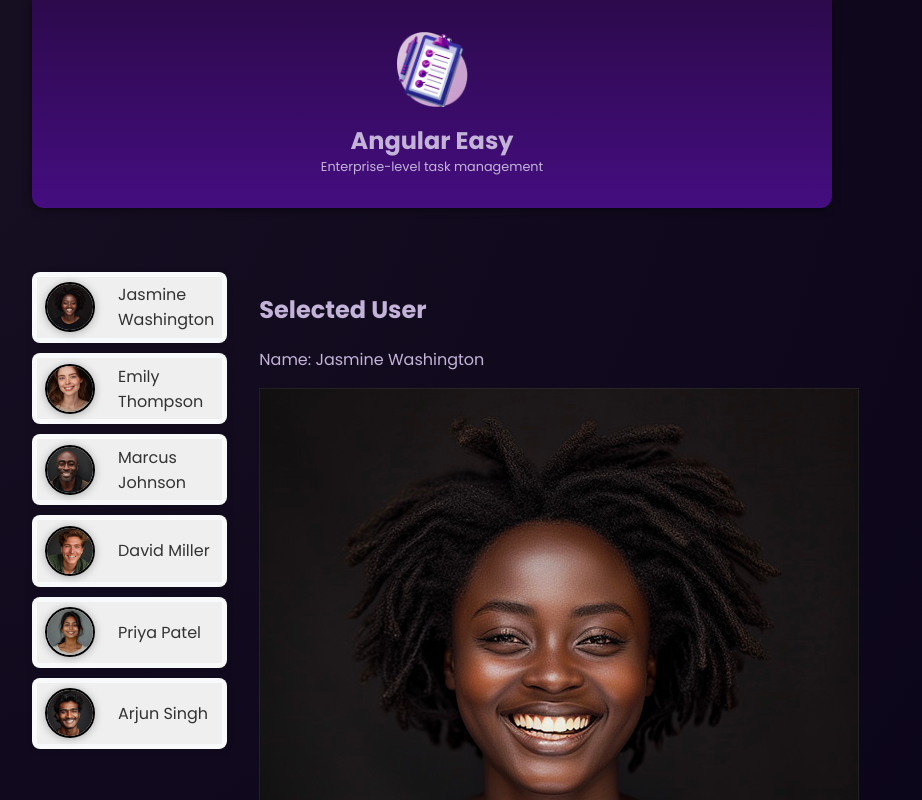
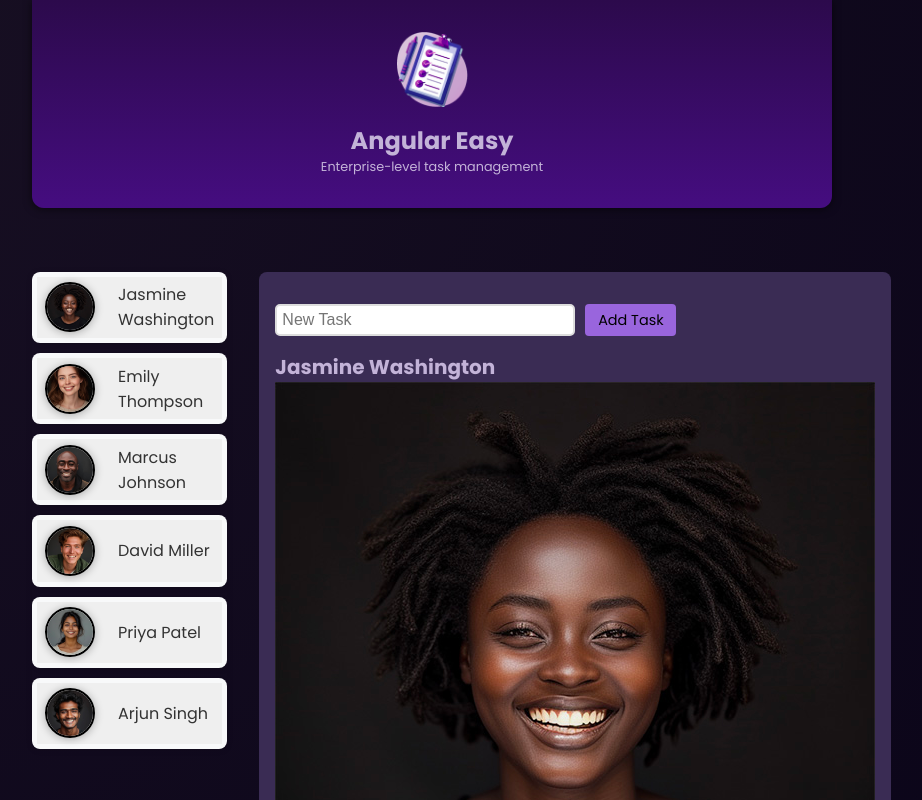
Before and after one commit to Caspec/angular, an Angular app: page / in a window 1280 px wide. Both pictures are taken after a click on the button "Jasmine Washington". Shown: the top 800 px of the page, without its empty margins (208-1130 px from the left). Built offline with nearby package versions, Linux system fonts and the light colour scheme.

Commit message:
feat: add task items

```diff
--- a/src/app/app.component.html
+++ b/src/app/app.component.html
@@ -6,5 +6,9 @@
       <app-user [users]="users" (select)="onSelectUser($event)" />
     </li>
   </ul>
-  <app-task *ngIf="selectedUser" [user]="selectedUser" />
+  @if (selectedUser) {
+  <app-task [user]="selectedUser"></app-task>
+  } @else {
+  <p>Select a user to see their tasks</p>
+  }
 </main>
--- a/src/app/app.component.ts
+++ b/src/app/app.component.ts
@@ -4,14 +4,13 @@ import { UserComponent } from './user/user.component';
 import { TaskComponent } from './task/task.component';
 import { DUMMY_USERS } from './dummy';
 import { User } from './user/user.model';
-import { CommonModule } from '@angular/common';
 
 @Component({
   selector: 'app-root',
   standalone: true,
-  imports: [HeaderComponent, UserComponent, TaskComponent, CommonModule],
+  imports: [HeaderComponent, UserComponent, TaskComponent],
   templateUrl: './app.component.html',
-  styleUrl: './app.component.css'
+  styleUrl: './app.component.css',
 })
 export class AppComponent {
   title = 'first-app';
--- /dev/null
+++ b/src/app/task-item/task-item.component.css
@@ -0,0 +1,38 @@
+article {
+  padding: 1rem;
+  color: #25113d;
+  background-color: #bf9ee5;
+}
+
+h2 {
+  margin: 0;
+}
+
+time {
+  color: #3c2c50;
+}
+
+.actions {
+  text-align: right;
+  margin: 0;
+}
+
+.actions button {
+  font: inherit;
+  font-size: 0.9rem;
+  cursor: pointer;
+  background-color: #380774;
+  color: #decdf2;
+  border-radius: 4px;
+  padding: 0.5rem 1.5rem;
+  border: none;
+  box-shadow: 0 1px 3px rgba(0, 0, 0, 0.3);
+  transition: all 0.3s ease;
+  margin: 2px;
+}
+
+.actions button:hover,
+.actions button:active {
+  background-color: #4a0774;
+  box-shadow: 0 1px 6px rgba(0, 0, 0, 0.3);
+}
--- /dev/null
+++ b/src/app/task-item/task-item.component.html
@@ -0,0 +1,11 @@
+<article>
+  @if (task) {
+  <h2>{{ task.title }}</h2>
+  <time>{{ task.time }}</time>
+  <p>{{ task.summary }}</p>
+  <p class="actions">
+    <button>Edit</button>
+    <button>Delete</button>
+  </p>
+  }
+</article>
--- a/src/app/task/task.component.css
+++ b/src/app/task/task.component.css
@@ -0,0 +1,70 @@
+#tasks {
+  padding: 1rem;
+  border-radius: 8px;
+  min-height: 60vh;
+  overflow: hidden;
+  background-color: #3a2c54;
+}
+
+h2 {
+  margin: 0;
+  font-size: 0.9rem;
+  width: 60%;
+  text-wrap: balance;
+}
+
+input[type="text"] {
+  width: 100%;
+  max-width: 300px;
+  padding: 5px;
+  font-size: 16px;
+  border: 2px solid #ddd;
+  border-radius: 5px;
+  outline: none;
+  transition: border-color 0.3s;
+  margin-right: 10px;
+}
+
+input[type="text"]:focus {
+  border-color: #007bff;
+}
+
+menu {
+  padding: 0;
+}
+
+menu button {
+  font: inherit;
+  cursor: pointer;
+  background-color: #9965dd;
+  border-radius: 4px;
+  border: none;
+  padding: 0.35rem 0.8rem;
+  font-size: 0.9rem;
+}
+
+menu button:hover,
+menu button:active {
+  background-color: #a565dd;
+}
+
+ul {
+  list-style: none;
+  margin: 1rem 0;
+  padding: 0;
+  display: flex;
+  flex-direction: column;
+  gap: 1rem;
+  max-height: 50vh;
+  overflow: auto;
+}
+
+@media (min-width: 768px) {
+  h2 {
+    font-size: 1.25rem;
+  }
+
+  menu {
+    width: auto;
+  }
+}
--- a/src/app/task/task.component.html
+++ b/src/app/task/task.component.html
@@ -1,5 +1,24 @@
-<div *ngIf="user">
-  <h2>Selected User</h2>
-  <p>Name: {{ user.name }}</p>
-  <img [src]="getUserAvatar(user.avatar)" alt="{{ user.name }}" />
+<div>
+  @if (user) {
+  <section id="tasks">
+    <header>
+      <menu>
+        <input class="" #taskInput type="text" placeholder="New Task" />
+        <button (click)="addTask(taskInput.value); taskInput.value = ''">
+          Add Task
+        </button>
+      </menu>
+      <h2>{{ user.name }}</h2>
+      <img [src]="getUserAvatar(user.avatar)" alt="{{ user.name }}" />
+    </header>
+    <ul>
+      @for (taskItem of task; track taskItem.id) {
+      <li>
+        <app-task-item [task]="taskItem" />
+      </li>
+      }
+    </ul>
+  </section>
+
+  }
 </div>
--- a/src/app/task/task.component.ts
+++ b/src/app/task/task.component.ts
@@ -1,18 +1,33 @@
 import { Component } from '@angular/core';
 import { Input } from '@angular/core';
 import { User } from '../user/user.model';
-import { CommonModule } from '@angular/common';
+import { TaskItemComponent } from '../task-item/task-item.component';
+import { DUMMY_TASK } from '../tasks';
+import { Task } from '../task/task.model';
 
 @Component({
   selector: 'app-task',
-  imports: [CommonModule],
+  imports: [TaskItemComponent],
   templateUrl: './task.component.html',
-  styleUrl: './task.component.css'
+  styleUrl: './task.component.css',
 })
 export class TaskComponent {
   @Input() user: User | null = null;
+  task: Task[] = DUMMY_TASK;
 
   getUserAvatar(avatar: string): string {
     return `assets/users/${avatar}`;
   }
+
+  addTask(title: string) {
+    if (!title.trim()) return;
+    const newTask = {
+      id: (this.task.length + 1).toString(),
+      title,
+      time: '12:00',
+      summary: 'This is a summary',
+      completed: false,
+    };
+    this.task.push(newTask);
+  }
 }
--- /dev/null
+++ b/src/app/tasks.ts
@@ -0,0 +1,44 @@
+export const DUMMY_TASK = [
+  {
+    id: 't1',
+    title: 'Task 1',
+    time: '1234567890',
+    summary: 'abc',
+    completed: false,
+  },
+  {
+    id: 't2',
+    title: 'Task 2',
+    time: '1234567890',
+    summary: 'abcxe',
+    completed: false,
+  },
+  {
+    id: 't3',
+    title: 'Task 3',
+    time: '1234567890',
+    summary: 'abcxzr',
+    completed: false,
+  },
+  {
+    id: 't4',
+    title: 'Task 4',
+    time: '1234567890',
+    summary: 'abcxzvct',
+    completed: false,
+  },
+  {
+    id: 't5',
+    title: 'Task 5',
+    time: '1234567890',
+    summary: 'abcxzcby',
+    completed: false,
+  },
+  {
+    id: 't6',
+    title: 'Task 6',
+    time: '1234567890',
+    summary: 'abczxcvvnbbvnb',
+    completed: false,
+  },
+];
--- a/src/app/user/user.component.html
+++ b/src/app/user/user.component.html
@@ -1,10 +1,12 @@
 <div>
   <ul>
-    <li *ngFor="let user of users">
-    <button (click)="onSelectUser(user)">
-      <img [src]="getUserAvatar(user.avatar)" alt="{{ user.name }}" />
-      <span>{{ user.name }}</span>
-    </button>
+    @for (user of users; track user.id) {
+    <li>
+      <button (click)="onSelectUser(user)">
+        <img [src]="getUserAvatar(user.avatar)" alt="{{ user.name }}" />
+        <span>{{ user.name }}</span>
+      </button>
     </li>
+    }
   </ul>
 </div>
--- a/src/app/user/user.component.ts
+++ b/src/app/user/user.component.ts
@@ -1,13 +1,11 @@
 import { Component, Input, Output, EventEmitter } from '@angular/core';
-import { CommonModule } from '@angular/common';
 import { User } from './user.model';
-
 
 @Component({
   selector: 'app-user',
-  imports: [CommonModule],
+  imports: [],
   templateUrl: './user.component.html',
-  styleUrl: './user.component.css'
+  styleUrl: './user.component.css',
 })
 export class UserComponent {
   @Input() users: User[] = [];
```
Also changed, not shown: src/app/task-item/task-item.component.ts (added, +12 -0 lines), src/app/task/task.model.ts (added, +7 -0 lines).
